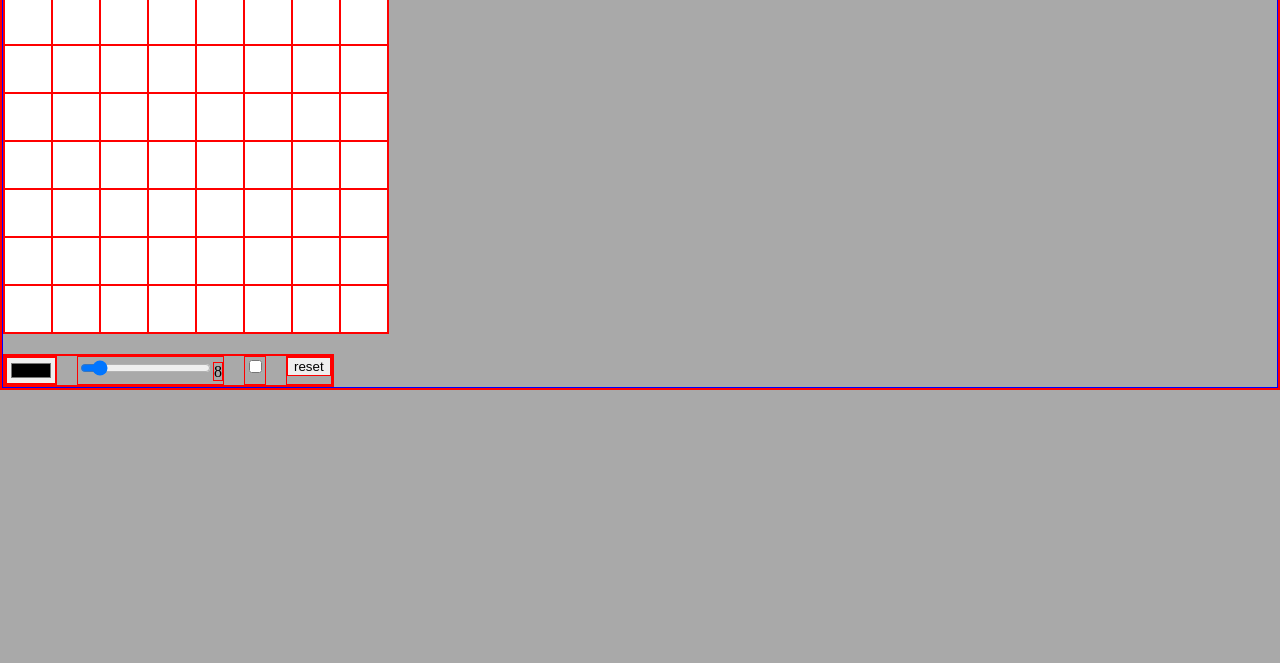
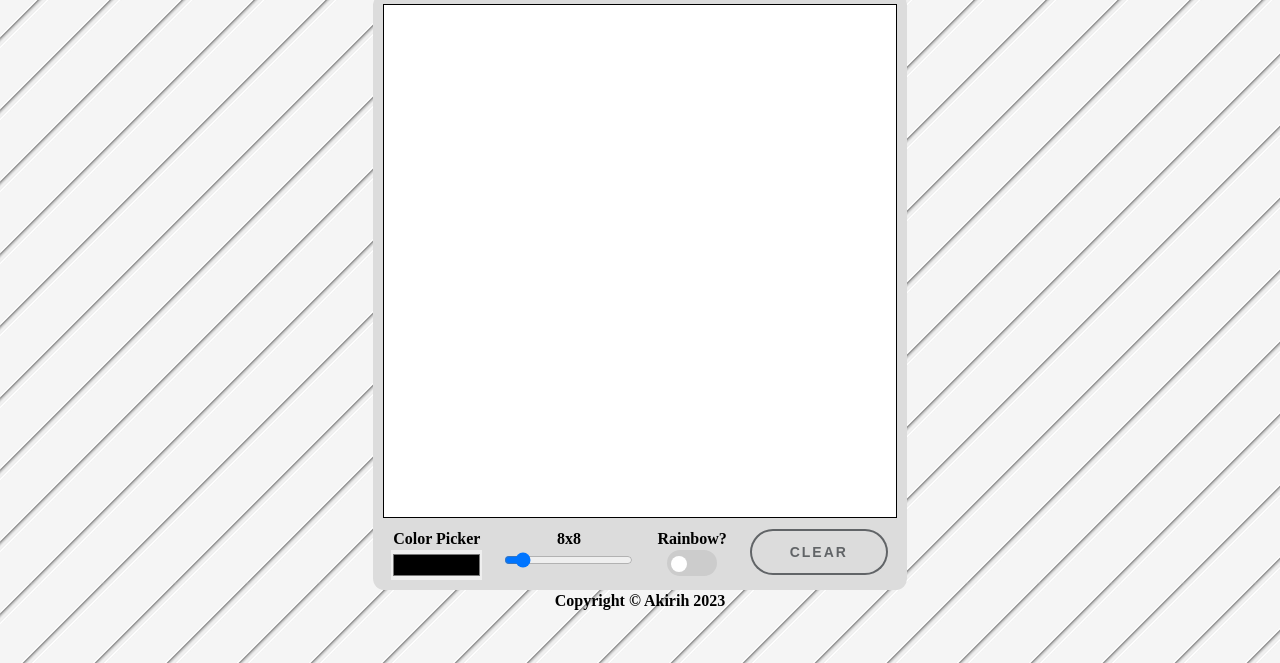
Before and after one commit to Akirih/Etch-A-Sketch, a plain HTML site: page index.html in a window 1280 px wide. Shown: the part 137-800 px from the top of the page. Drawn offline with Linux system fonts and the light colour scheme.

Commit message:
finished

```diff
--- a/index.html
+++ b/index.html
@@ -8,10 +8,10 @@
     <script src="script.js" defer></script>
 </head>
 <body>
-    <h1>Etch-a-Sketch</h1>
-    <div id="ets-container">
-
-    </div>
+    <header id="header"><h1>Etch-a-Sketch</h1></header>
+    <div id="ets-container"></div>
+    <footer id="footer"><p>Copyright © Akirih 2023</p></footer>
 
 </body>
+<footer></footer>
 </html>
--- a/script.js
+++ b/script.js
@@ -23,7 +23,7 @@ function sliderGrid(e) {
     createGrid(e.target.value);
 
     const sliderValue = document.getElementById ('slider-value');
-    sliderValue.innerHTML = e.target.value;
+    sliderValue.innerHTML = e.target.value + "x" + e.target.value;
 }
 
 function paint(){
@@ -48,7 +48,7 @@ let isPainting = false;
 let paintColor = 'black';
 
 document.addEventListener('DOMContentLoaded', function(){
-    etsContainer.innerHTML = '<div id="workspace" ondragstart="return false;"></div><div id="toolbox"><ul><li><input type="color" value="#000000" id="color-picker"></li><li><input type="range" id="grid-size" min="2" max="64" value="8" step="2"><span id="slider-value">8</span></li><li><input id="rainbow-button" type="checkbox" value="Rainbow"></li><li><input type="button" id="reset-button" value="reset"></li></ul></div>';
+    etsContainer.innerHTML = '<div id="workspace" ondragstart="return false;"></div><div id="toolbox"><ul><li><div id="tool-1"><p>Color Picker</p><input type="color" value="#000000" id="color-picker"></div></li><li><div id="tool-2"><p id="slider-value">8x8</p><input type="range" id="grid-size" min="2" max="64" value="8" step="2"></div></li><li><div id="tool-3"><p>Rainbow?</p><label class="switch"><input type="checkbox" id="rainbow-button" value="Rainbow"><span class="slider round"></span></label></div></li><li><div id="tool-4"><input type="button" id="reset-button" value="Clear"></div></li></ul></div>';
 
     const workspace = document.getElementById ('workspace');
     setWorkspace();
--- a/style.css
+++ b/style.css
@@ -1,12 +1,13 @@
 /* Testing */
 
 * {
-    border: 1px solid red;
+    /* border: 1px solid red; */
 }
 /* ---------------------------------------------- */
 /* Global Formatting */
 
 html {
+    background-image: url("bg.png");
     background-color: darkgray;
 }
 
@@ -15,29 +16,50 @@ html {
 
 body {
     margin: 0px;
+    display: flex;
+    flex-direction: column;
+    align-items: center;
+    justify-content: center;
+    min-height: 100vh;
+}
+
+#container{
+    display: flex;
+    flex-direction: column;
 }
 
 #ets-container{
-    border: 1px solid blue;
     max-width: 100vw;
+    text-align: center;
+    padding: 10px;
+    background-color: gainsboro;
+    border-radius: 2%;
 }
 
 /* ---------------------------------------------- */
 /* Etch-A-Sketch - Top level elements */
 
 #workspace{
-    width: 30vw;
-    height: 30vw;
+    width: 40vw;
+    height: 40vw;
     background-color: beige;
     display: grid;
+    border: 1px solid black;
 }
 
 #toolbox{
-    margin-top: 20px;
-    display: inline-block;
+    margin-top: 10px;
+    display: flex;
+    width: 100%;
+    justify-content:space-evenly;
 }
 
 #color-picker{
+    height: 30px;
+    width: 100%;
+    padding: 0;
+    border: 0;
+
 }
 
 ul {
@@ -47,6 +69,41 @@ ul {
     gap:20px;
     display: flex;
 }
+
+p {
+    margin: 2px;
+    font-weight: bold;
+}
+
+#reset-button{
+    display: inline-block;
+    outline: none;
+    cursor: pointer;
+    font-size: 14px;
+    line-height: 1;
+    border-radius: 500px;
+    transition-property: background-color,border-color,color,box-shadow,filter;
+    transition-duration: .3s;
+    border: 1px solid transparent;
+    letter-spacing: 2px;
+    min-width: 140px;
+    text-transform: uppercase;
+    white-space: normal;
+    font-weight: 700;
+    text-align: center;
+    padding: 16px 14px 18px;
+    color: #616467;
+    box-shadow: inset 0 0 0 2px #616467;
+    background-color: transparent;
+    height: 48px;
+}
+
+#reset-button:hover{
+    color: #fff;
+    background-color: #616467;
+}
+
+
 /* ---------------------------------------------- */
 /* Etch-A-Sketch - Individual Cells */
 
@@ -55,8 +112,66 @@ ul {
 }
 
 
+/* ---------------------------------------------- */
+/* Switch Style */
 
-/* .container {
-  grid-template-columns: repeat(3, 1fr);
-  grid-template-rows: repeat(3, 1fr);
-} */
+.switch {
+    position: relative;
+    display: inline-block;
+    width: 50px;
+    height: 26px;
+  }
+
+  .switch input {
+    opacity: 0;
+    width: 0;
+    height: 0;
+  }
+
+  .slider {
+    position: absolute;
+    cursor: pointer;
+    top: 0;
+    left: 0;
+    right: 0;
+    bottom: 0;
+    background-color: #ccc;
+    -webkit-transition: .4s;
+    transition: .4s;
+  }
+
+  .slider:before {
+    position: absolute;
+    content: "";
+    height: 16px;
+    width: 16px;
+    left: 4px;
+    bottom: 4px;
+    background-color: white;
+    -webkit-transition: .4s;
+    transition: .4s;
+  }
+
+  input:checked + .slider {
+    background-color: #2196F3;
+  }
+
+  input:focus + .slider {
+    box-shadow: 0 0 1px #2196F3;
+  }
+
+  input:checked + .slider:before {
+    -webkit-transform: translateX(26px);
+    -ms-transform: translateX(26px);
+    transform: translateX(26px);
+  }
+
+  /* Rounded sliders */
+  .slider.round {
+    border-radius: 34px;
+  }
+
+  .slider.round:before {
+    border-radius: 50%;
+  }
+/* ---------------------------------------------- */
```
Also changed, not shown: bg.png (added).
